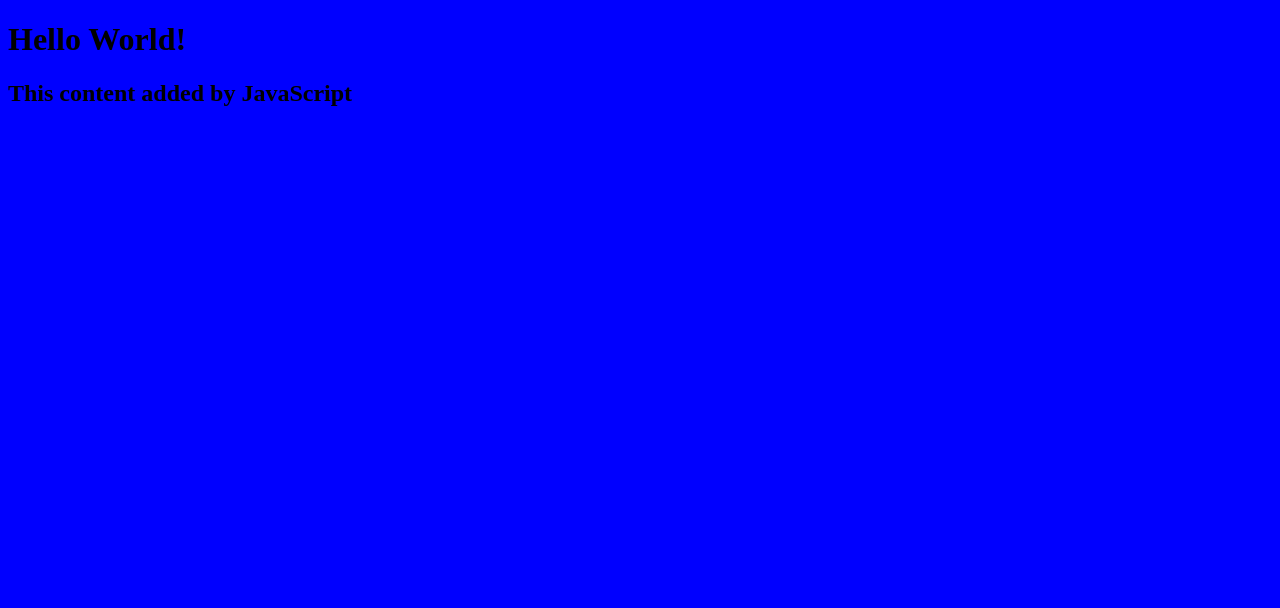
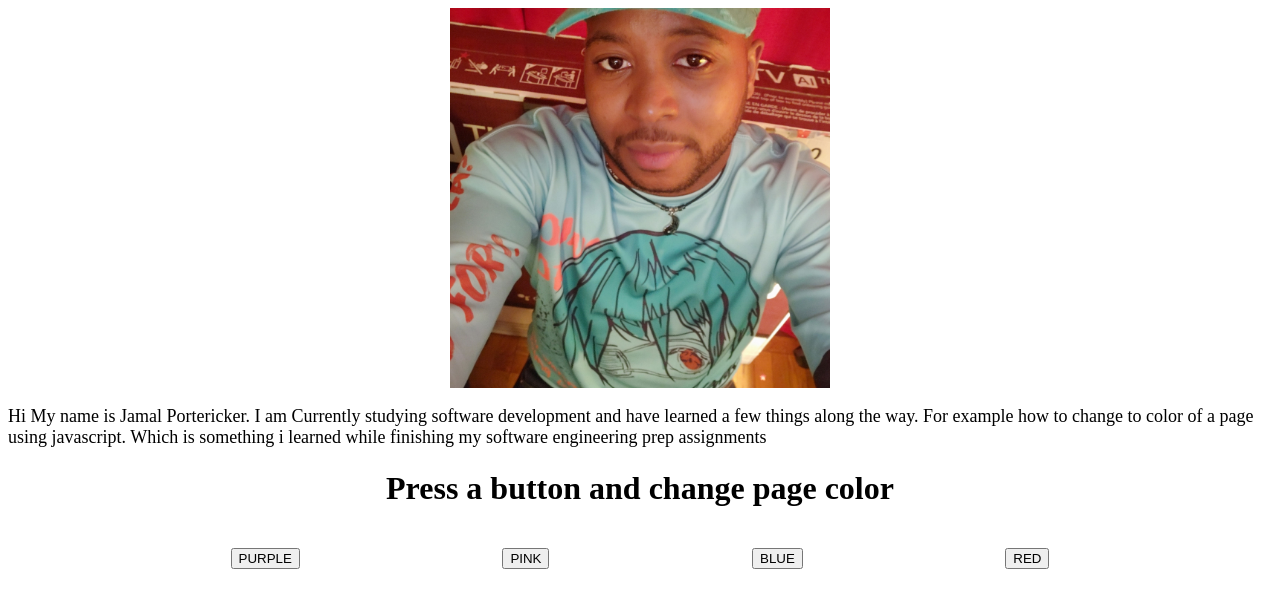
Before and after one commit to jp193/my-personal-website, a plain HTML site: page index.html in a window 1280 px wide. Drawn offline with Linux system fonts and the light colour scheme.

Commit message:
added color

```diff
--- a/index.html
+++ b/index.html
@@ -5,7 +5,16 @@
     <title>My Personal Website</title>
   </head>
   <body>
-    <h1>Hello World!</h1>
+    <header>
+      <img id="self" src="./134087389_4093214570693094_2191016099980344935_o.jpg" alt="pic of me">
+    </header>
+    <h1>Press a button and change page color</h1>
+    <div class="buttons">
+        <button id="purple">PURPLE</button>
+        <button id="pink">PINK</button>
+        <button id="blue">BLUE</button>
+        <button id= "red">RED</button>
+      </div>
     <script src="script.js"></script>
   </body>
 </html>
--- a/script.js
+++ b/script.js
@@ -1,4 +1,15 @@
-const h2 = document.createElement("h2");
-h2.textContent = "This content added by JavaScript";
+const p1 = document.createElement("p");
+p1.textContent = "Hi My name is Jamal Portericker. I am Currently studying software development and have learned a few things along the way. For example how to change to color of a page using javascript. Which is something i learned while finishing my software engineering prep assignments";
 
-document.querySelector("body").appendChild(h2);
+document.querySelector("header").appendChild(p1);
+
+const redButton = document.getElementById('red')
+const blueButton = document.getElementById('blue')
+const pinkButton = document.getElementById('pink')
+const purpleButton = document.getElementById('purple')
+
+
+redButton.addEventListener('click', () => document.body.style.backgroundColor = 'red')
+blueButton.addEventListener('click', () => document.body.style.backgroundColor = 'blue')
+pinkButton.addEventListener('click', () => document.body.style.backgroundColor = 'pink')
+purpleButton.addEventListener('click', () => document.body.style.backgroundColor = 'indigo')
--- a/style.css
+++ b/style.css
@@ -1,3 +1,58 @@
-body {
-  background: blue;
+#self {
+  display: block;
+  margin-left: auto;
+  margin-right: auto;
+  width: 30%;
+  height: 30%;
 }
+p {
+  font-size: large;
+}
+
+.buttons {
+  display: flex;
+  justify-content: space-evenly;
+  align-items: center;
+  padding: 20px;
+  border-radius: 10px;
+color: pink;
+}
+
+h1 {
+  display: flex;
+  justify-content: center;
+}
+
+#pink:hover {
+  background-color: pink;
+  color: whitesmoke;
+}
+#blue:hover {
+  background-color: blue;
+  color: whitesmoke;
+}
+#red:hover {
+  background-color: red;
+  color: whitesmoke;
+}
+#purple:hover {
+  background-color: indigo;
+  color: whitesmoke;
+}
+
+#pink:active {
+  background-color: whitesmoke;
+  color: rgb(0, 0, 0);
+}
+#purple:active {
+  background-color: whitesmoke;
+  color: rgb(0, 0, 0);
+}
+#blue:active {
+  background-color: whitesmoke;
+  color: rgb(0, 0, 0);
+}
+#red:active {
+  background-color: whitesmoke;
+  color: rgb(0, 0, 0);
+}
```
Also changed, not shown: 134087389_4093214570693094_2191016099980344935_o.jpg (added), 1 other file.
